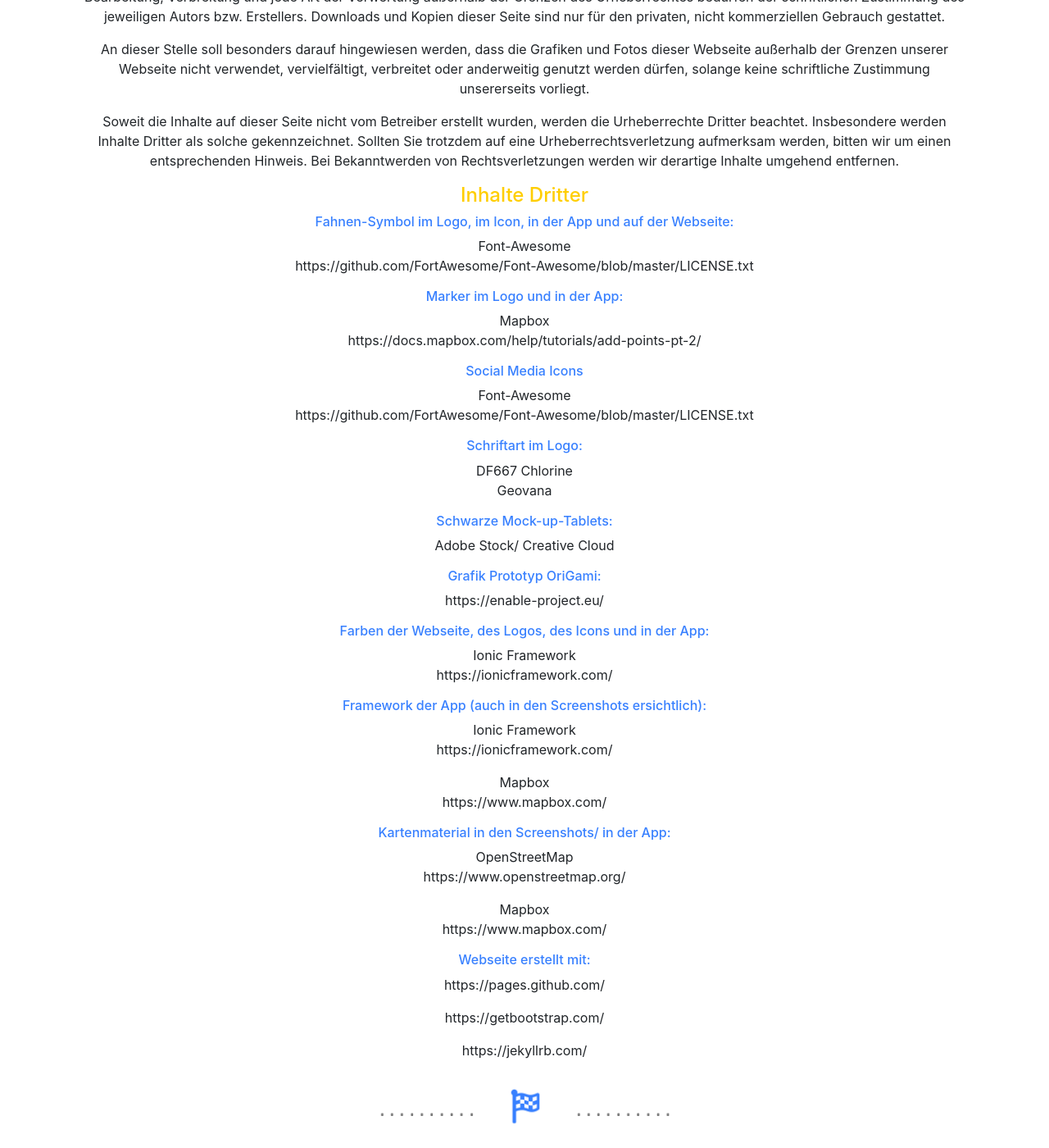
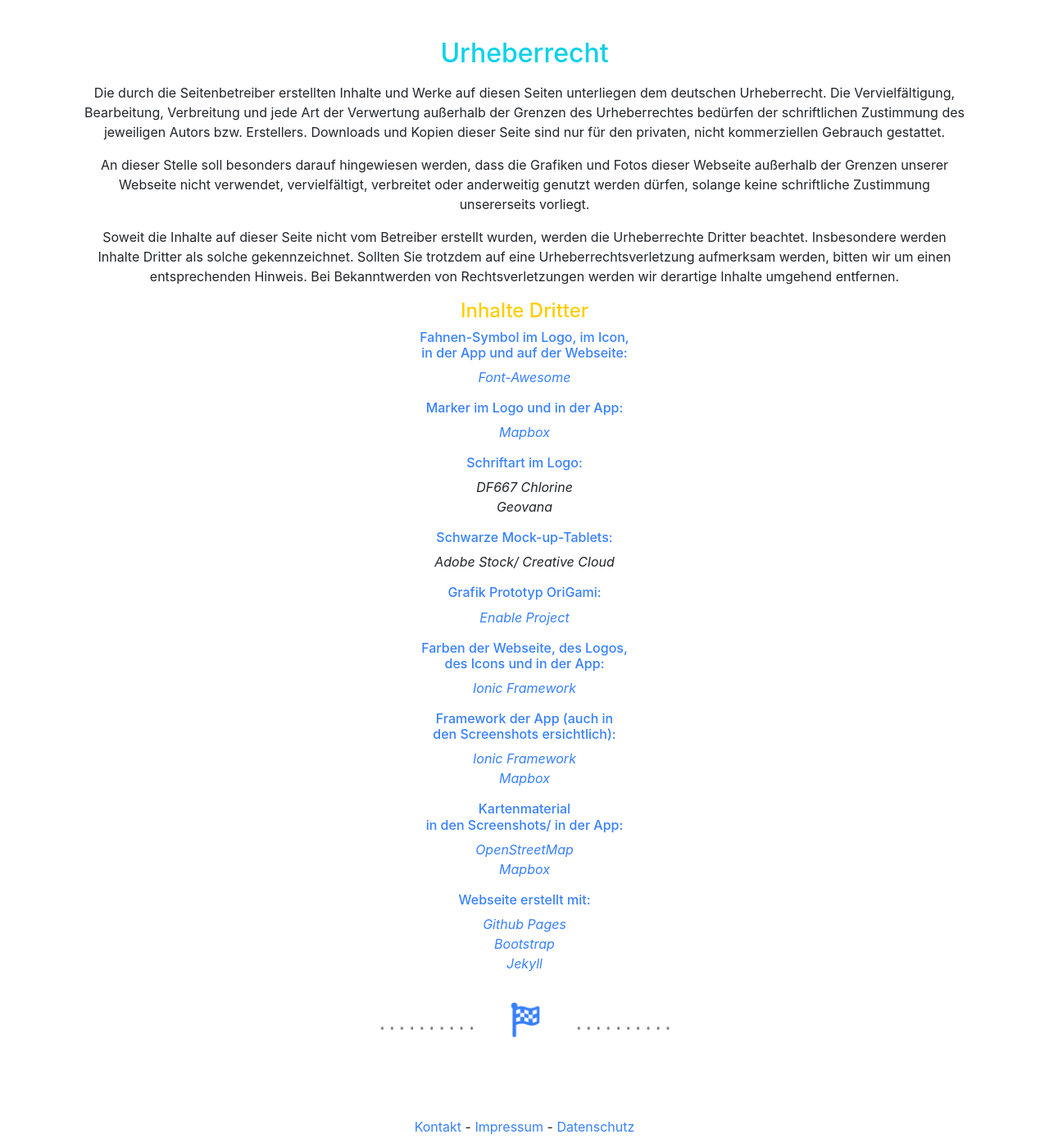
Before and after one commit to origami-team/origami-website, a Jekyll site: the page built from impressum.html, in a window 1280 px wide and 1400 px high, scrolled down 2275 px. Shown: the whole window at 82% size. Built offline with Jekyll 4.4.1, drawn with Linux system fonts in a browser that asks for light colours; nearby versions of some CDN libraries; some of the changed text lies outside the part shown.

Commit message:
impressum  &  corrections

```diff
--- a/_includes/footer.html
+++ b/_includes/footer.html
@@ -3,17 +3,13 @@
         <div class="col-12 col-md">
             <p><a href="/kontakt.html">Kontakt</a> -
             <a href="/impressum.html">Impressum</a> -
-            <a href="/datenschutz.html">Datenschutz</a></p>
+            <a href="https://www.uni-muenster.de/de/datenschutzerklaerung.html" target=_blank>Datenschutz</a></p>
             <small class="d-block mb-3 text-muted">© OriGami - Insitut für Geoinformatik Münster - 2020</small>
             <small class="d-block mb-3 text-muted">Website erstellt mit
                 <a href="https://pages.github.com/" target=_blank>GitHub Pages</a> -
                 <a href="https://getbootstrap.com/" target=_blank>Bootstrap</a> -
                 <a href="https://jekyllrb.com/" target=_blank>Jekyll</a>
             </small>
-            <small class="d-block mb-3 text-muted">Follow us<br>
-                <span class="oi oi-icon-name" title="twitter" aria-hidden="true"></span>
-                <span class="oi oi-icon-name" title="github" aria-hidden="true"></span>
-            </small>
         </div>
     </div>
 </footer>
--- a/app.html
+++ b/app.html
@@ -243,7 +243,7 @@
                 Kinder als Studienteilnehmerinnen und -teilnehmer sowie Bachelor- und Masterstudenten,
                 die ihre Abschlussarbeit zu OriGami schreiben möchten.</p>
             <a class="btn btn-outline-warning" href="/studien.html" role="button">Informationen zu den Studien</a>
-            <a class="btn btn-outline-warning" href="/forschung.html" role="button">Informationen zu den Abschlussarbeiten</a>
+            <a class="btn btn-outline-warning" href="/forschung.html#examen" role="button">Informationen zu den Abschlussarbeiten</a>
             <p></p>
 
             <figure class="figure">
--- a/forschung.html
+++ b/forschung.html
@@ -135,7 +135,7 @@
                 <img src="/pictures/graphics/line.png" class="figure-img img-fluid rounded w-50 p-3">
             </figure>
 
-            <h2>Abschlussarbeiten</h2>
+            <h2><a name="examen">Abschlussarbeiten</a></h2>
             <p></p>
 
             <p><a href="https://www.uni-muenster.de/Geoinformatics/sil/thesis/index.php" target=_blank>Auf der Website
--- a/impressum.html
+++ b/impressum.html
@@ -16,7 +16,8 @@
                     <img src="/pictures/graphics/line.png" class="figure-img img-fluid rounded w-50 p-3">
                 </figure>
 
-                <h2>Angaben gemäß § 5 TMG</h2>
+                <h2>Angaben</h2>
+                <h6>gemäß § 5 TMG</h6>
                 <p></p>
                 <p>Institut für Geoinformatik<br>
                 OriGami<br>
@@ -111,39 +116,29 @@
 
                 <h4>Inhalte Dritter</h4>
 
-                <h6>Fahnen-Symbol im Logo, im Icon, in der App und auf der Webseite:</h6>
-                <p>Font-Awesome<br>
-                https://github.com/FortAwesome/Font-Awesome/blob/master/LICENSE.txt</p>
+                <h6>Fahnen-Symbol im Logo, im Icon, <br>in der App und auf der Webseite:</h6>
+                <p><i><a href="https://github.com/FortAwesome/Font-Awesome/blob/master/LICENSE.txt" target=_blank>Font-Awesome</a></i></p>
                 <h6>Marker im Logo und in der App:</h6>
-                <p>Mapbox<br>
-                https://docs.mapbox.com/help/tutorials/add-points-pt-2/</p>
-                <h6>Social Media Icons</h6>
-                <p>Font-Awesome<br>
-                https://github.com/FortAwesome/Font-Awesome/blob/master/LICENSE.txt</p>
+                <p><i><a href="https://docs.mapbox.com/help/tutorials/add-points-pt-2/" target=_blank>Mapbox</a></i></p>
                 <h6>Schriftart im Logo:</h6>
-                <p>DF667 Chlorine<br>
-                Geovana</p>
+                <p><i>DF667 Chlorine<br>
+                Geovana</i></p>
                 <h6>Schwarze Mock-up-Tablets:</h6>
-                <p>Adobe Stock/ Creative Cloud</p>
+                <p><i>Adobe Stock/ Creative Cloud</i></p>
                 <h6>Grafik Prototyp OriGami:</h6>
-                <p>https://enable-project.eu/</p>
-                <h6>Farben der Webseite, des Logos, des Icons und in der App:</h6>
-                <p>Ionic Framework<br>
-                https://ionicframework.com/</p>
-                <h6>Framework der App (auch in den Screenshots ersichtlich):</h6>
-                <p>Ionic Framework<br>
-                https://ionicframework.com/</p>
-                <p> Mapbox<br>
-                https://www.mapbox.com/</p>
-                <h6>Kartenmaterial in den Screenshots/ in der App:</h6>
-                <p>OpenStreetMap<br>
-                https://www.openstreetmap.org/</p>
-                <p> Mapbox<br>
-                https://www.mapbox.com/</p>
+                <p><i><a href="https://enable-project.eu/" target=_blank>Enable Project</a></i></p>
+                <h6>Farben der Webseite, des Logos, <br>des Icons und in der App:</h6>
+                <p><i><a href="https://ionicframework.com/" target=_blank>Ionic Framework</a></i></p>
+                <h6>Framework der App (auch in <br>den Screenshots ersichtlich):</h6>
+                <p><i><a href="https://ionicframework.com/" target=_blank>Ionic Framework</a></i><br>
+                <i><a href="https://www.mapbox.com/" target=_blank>Mapbox</a></i></p>
+                <h6>Kartenmaterial <br>in den Screenshots/ in der App:</h6>
+                <p><i><a href="https://www.openstreetmap.org/" target=_blank>OpenStreetMap</a></i><br>
+                <i><a href="https://www.mapbox.com/" target=_blank>Mapbox</a></i><br></p>
                 <h6>Webseite erstellt mit:</h6>
-                <p>https://pages.github.com/</p>
-                <p>https://getbootstrap.com/</p>
-                <p>https://jekyllrb.com/</p>
+                <p><i><a href="https://pages.github.com/" target=_blank>Github Pages</a><br>
+                <a href="https://getbootstrap.com/" target=_blank>Bootstrap</a><br>
+                <a href="https://jekyllrb.com/" target=_blank>Jekyll</a></i></p>
 
                 <figure class="figure">
                     <img src="/pictures/graphics/line.png" class="figure-img img-fluid rounded w-50 p-3">
```
Also changed, not shown: other parts of impressum.html (+4 -0 lines), datenschutz.html (deleted, +0 -21 lines), studien.html (+7 -8 lines).
